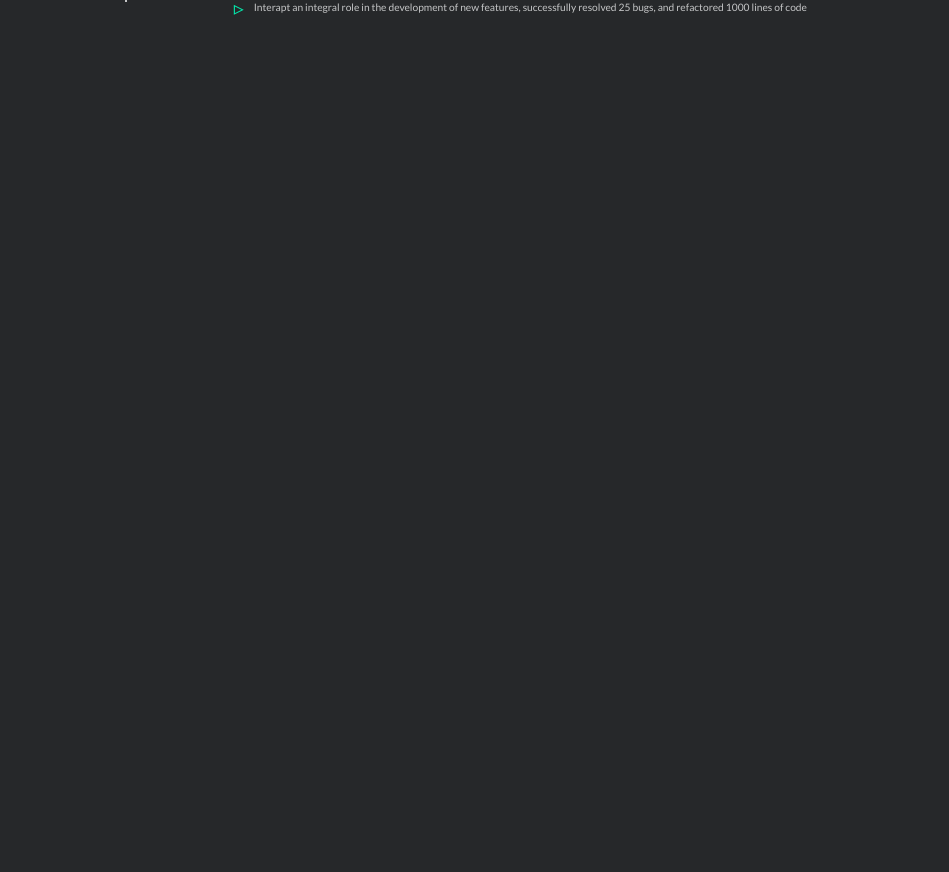
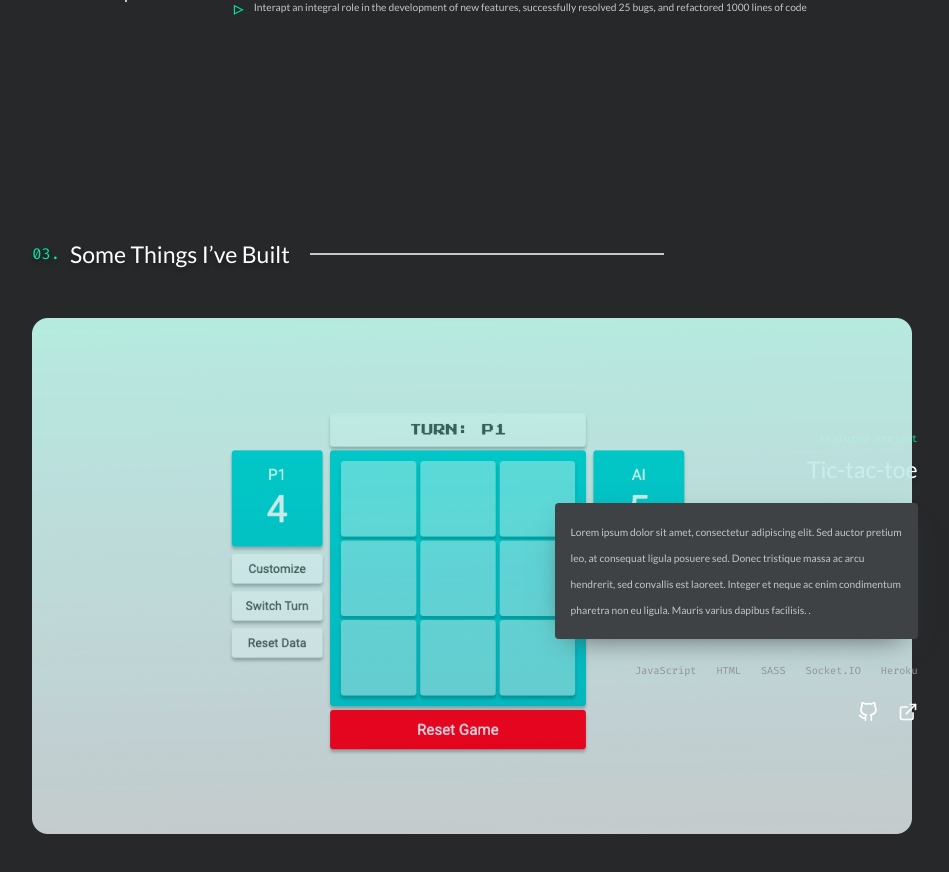
Before and after one commit to pophero110/2023-jeff-portfolio, a Next.js app: page / in a window 1280 px wide. Shown: the part 2020-2892 px from the top of the page, without its empty margins (165-1114 px from the left). Before the commit the page ends 2150 px from the top, so only its background shows below. Built offline with nearby package versions, Linux system fonts and the light colour scheme.

Commit message:
Add ProjectSection to home page

```diff
--- a/src/pages/index.tsx
+++ b/src/pages/index.tsx
@@ -7,6 +7,7 @@ import EmailLink from "@/components/sideElement/emailLink/emailLink";
 import AboutMeSection from "@/components/sections/aboutMeSection/aboutMeSection";
 import styles from "./index.module.scss";
 import ExperienceSection from "@/components/sections/experienceSection/experienceSection";
+import ProjectSection from "@/components/sections/projectSection/projectSection";
 export default function Home() {
   return (
     <>
@@ -21,6 +22,7 @@ export default function Home() {
         <HeroSection></HeroSection>
         <AboutMeSection></AboutMeSection>
         <ExperienceSection></ExperienceSection>
+        <ProjectSection></ProjectSection>
       </main>
 
       <SideElement left>
```
